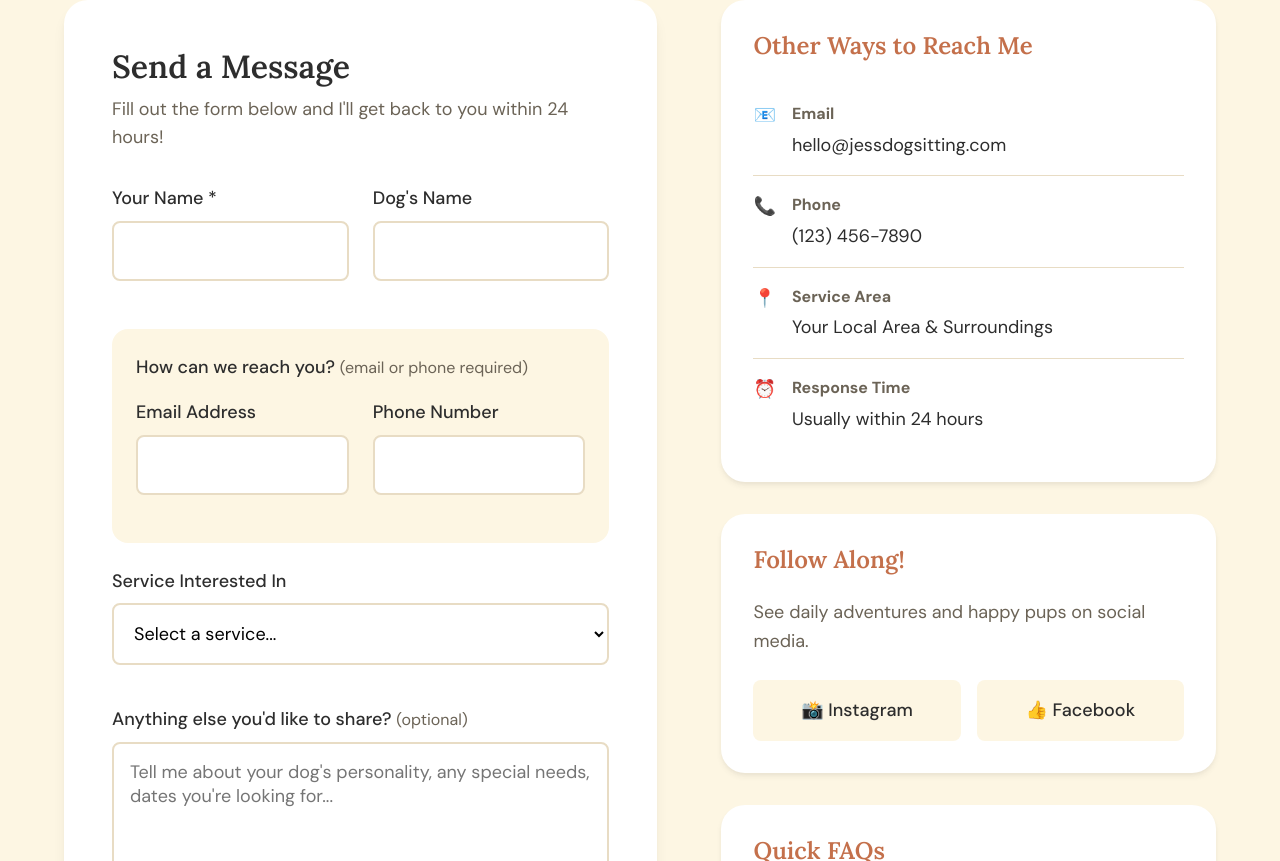
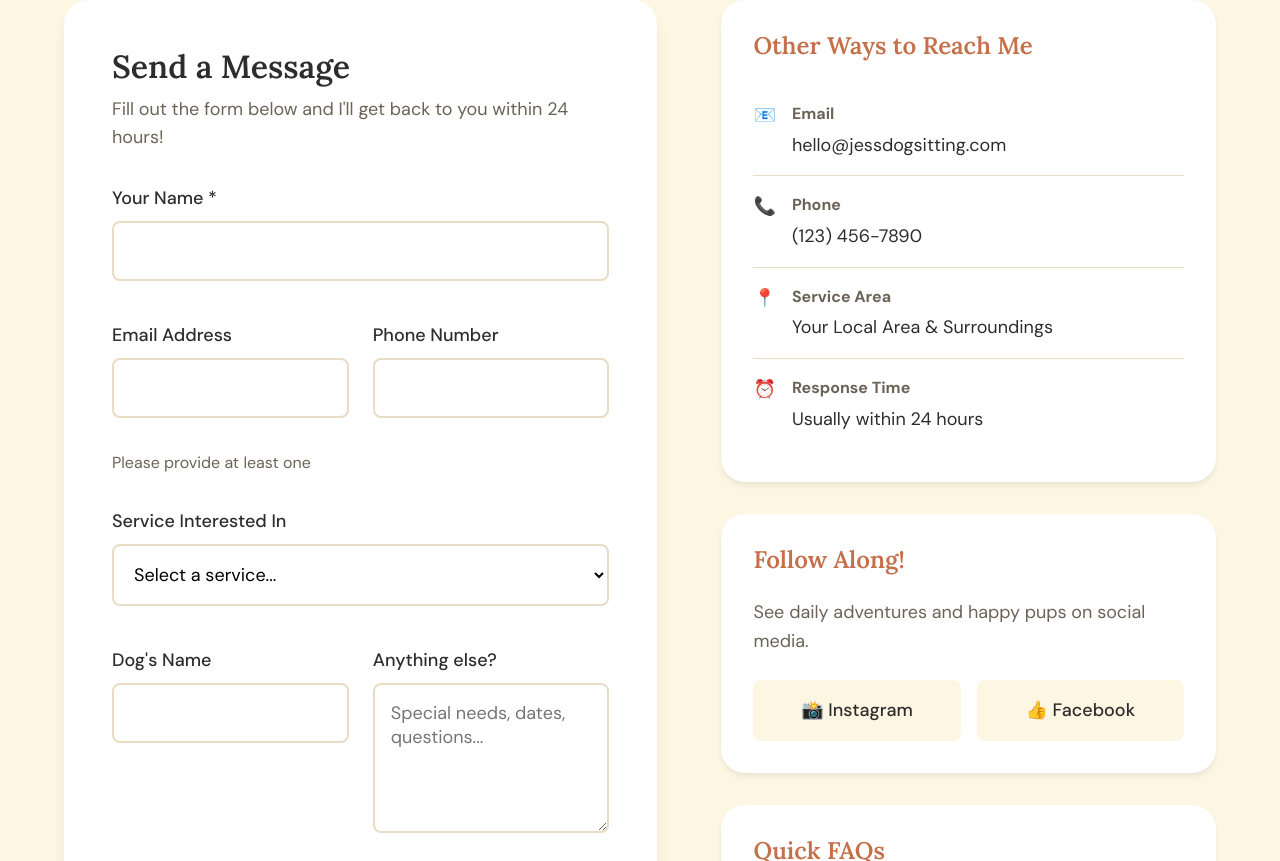
Before and after one commit to samhammond87/jess-dog-sitting, a React (Vite) app: page /contact in a window 1280 px wide. Shown: the part 499-1360 px from the top of the page. Built offline with nearby package versions, Linux system fonts and the light colour scheme; no server answers.

Commit message:
Simplify contact form layout: remove wrapper box, reorder fields logically

```diff
--- a/src/pages/Contact.module.css
+++ b/src/pages/Contact.module.css
@@ -63,25 +63,14 @@
   display: none;
 }
 
-/* Contact fields wrapper (email OR phone) */
-.contactFieldsWrapper {
-  background-color: var(--color-cream);
-  padding: var(--space-lg);
-  border-radius: var(--radius-lg);
-  margin: var(--space-sm) 0;
+.contactHint {
+  font-size: var(--text-sm);
+  color: var(--color-text-muted);
+  margin: calc(-1 * var(--space-sm)) 0 var(--space-md);
 }
 
-.contactFieldsLabel {
-  font-weight: 500;
-  margin-bottom: var(--space-md);
-  color: var(--color-text);
-}
-
-.requiredNote,
-.optionalNote {
-  font-weight: 400;
-  font-size: var(--text-sm);
-  color: var(--color-text-muted);
+.contactHintError {
+  color: var(--color-error);
 }
 
 .successMessage {
--- a/src/pages/Contact.tsx
+++ b/src/pages/Contact.tsx
@@ -225,7 +225,6 @@ function Contact() {
                     </label>
                   </p>
 
-                  <div className={styles.formRow}>
                   <div className={`form-group ${touched.name && errors.name ? styles.hasError : ''}`}>
                     <label htmlFor="name" className="form-label">Your Name *</label>
                     <input
@@ -244,24 +243,7 @@ function Contact() {
                       <span id="name-error" className={styles.fieldError}>{errors.name}</span>
                     )}
                   </div>
-                    <div className="form-group">
-                      <label htmlFor="dogName" className="form-label">Dog's Name</label>
-                      <input
-                        type="text"
-                        id="dogName"
-                        name="dogName"
-                        className="form-input"
-                        value={formData.dogName}
-                        onChange={handleChange}
-                        disabled={formState === 'submitting'}
-                      />
-                    </div>
-                  </div>
 
-                  <div className={styles.contactFieldsWrapper}>
-                    <p className={styles.contactFieldsLabel}>
-                      How can we reach you? <span className={styles.requiredNote}>(email or phone required)</span>
-                    </p>
                   <div className={styles.formRow}>
                     <div className={`form-group ${touched.email && errors.email ? styles.hasError : ''}`}>
                       <label htmlFor="email" className="form-label">Email Address</label>
@@ -300,10 +282,9 @@ function Contact() {
                       )}
                     </div>
                   </div>
-                    {errors.contact && (
-                      <span className={styles.fieldError}>{errors.contact}</span>
-                    )}
-                  </div>
+                  <p className={`${styles.contactHint} ${errors.contact ? styles.contactHintError : ''}`}>
+                    {errors.contact || 'Please provide at least one'}
+                  </p>
 
                   <div className="form-group">
                     <label htmlFor="service" className="form-label">Service Interested In</label>
@@ -326,19 +307,31 @@ function Contact() {
                     </select>
                   </div>
 
+                  <div className={styles.formRow}>
                     <div className="form-group">
-                    <label htmlFor="message" className="form-label">
-                      Anything else you'd like to share? <span className={styles.optionalNote}>(optional)</span>
-                    </label>
+                      <label htmlFor="dogName" className="form-label">Dog's Name</label>
+                      <input
+                        type="text"
+                        id="dogName"
+                        name="dogName"
+                        className="form-input"
+                        value={formData.dogName}
+                        onChange={handleChange}
+                        disabled={formState === 'submitting'}
+                      />
+                    </div>
+                    <div className="form-group">
+                      <label htmlFor="message" className="form-label">Anything else?</label>
                       <textarea
                         id="message"
                         name="message"
                         className="form-textarea"
-                      placeholder="Tell me about your dog's personality, any special needs, dates you're looking for..."
+                        placeholder="Special needs, dates, questions..."
                         value={formData.message}
                         onChange={handleChange}
                         disabled={formState === 'submitting'}
                       />
+                    </div>
                   </div>
 
                   {formState === 'error' && (
```
Lines whose indentation alone changed are shown as unchanged.
